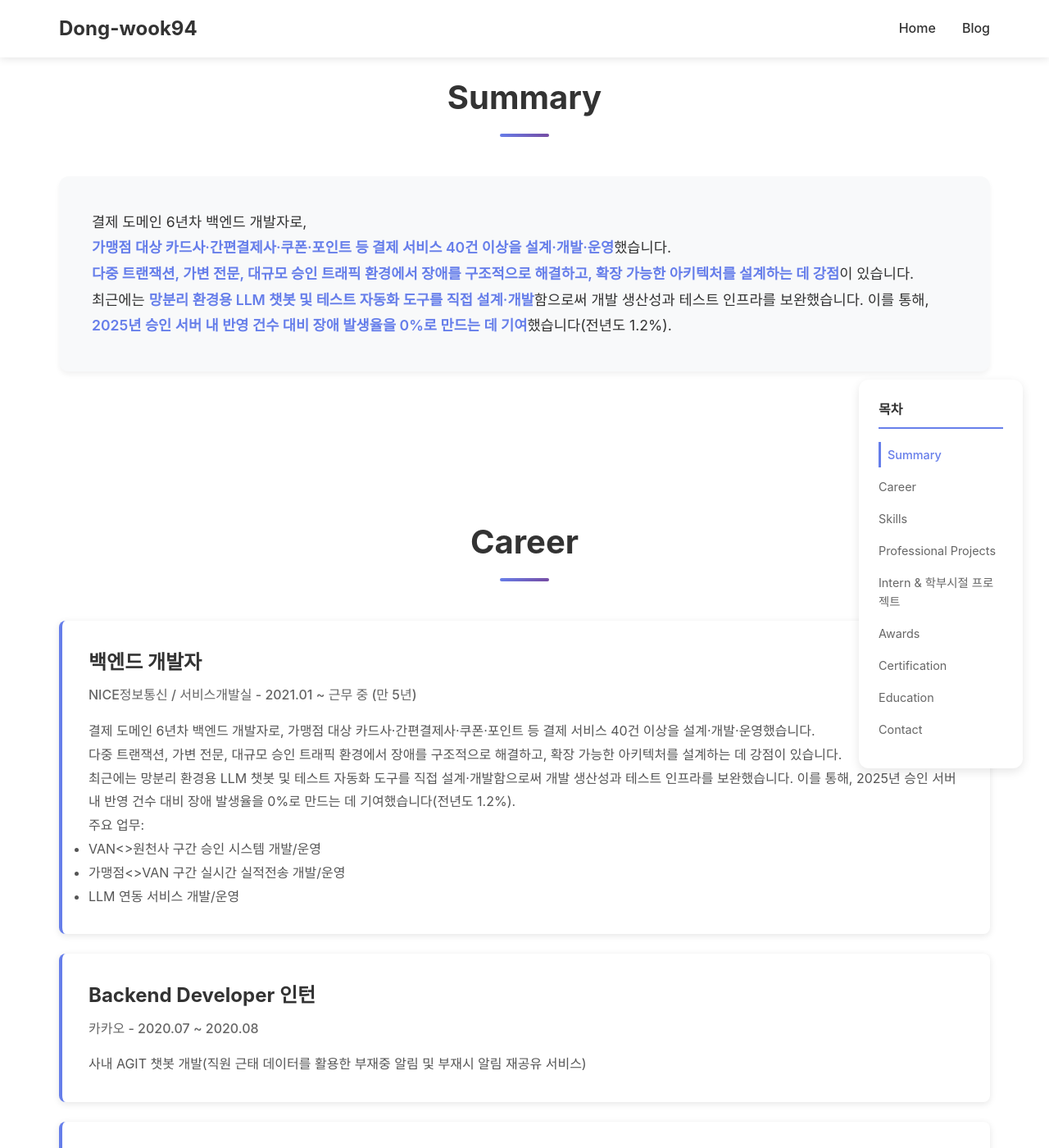
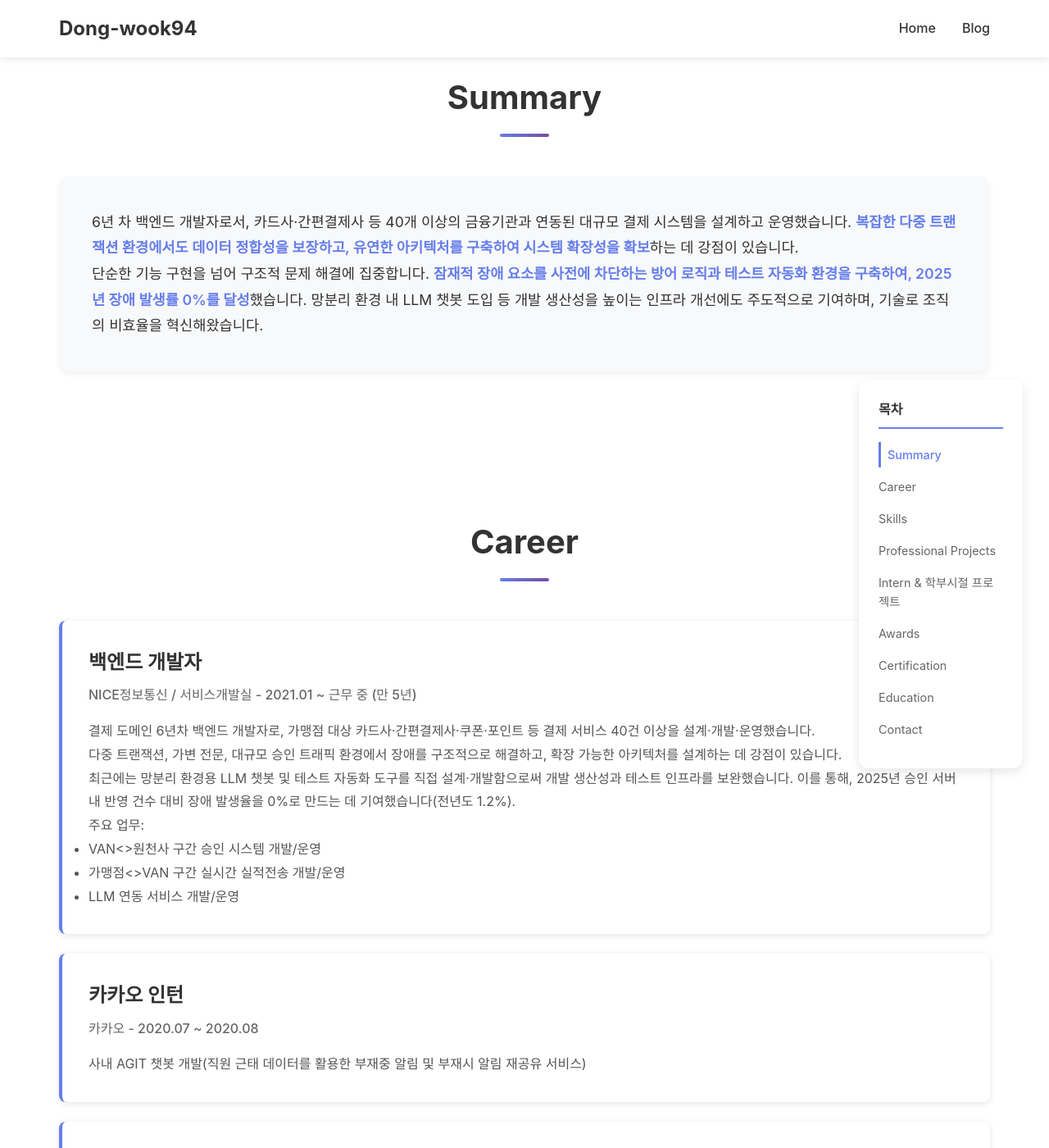
Before and after one commit to Dong-wook94/Dong-wook94.github.io, a Jekyll site: the page built from index.html, in a window 1280 px wide and 1400 px high, scrolled down 484 px. Shown: the whole window at 82% size. Built offline with Jekyll 4.4.1, drawn with Linux system fonts in a browser that asks for light colours; the list of posts is cut into pages by our own code; some of the changed text lies outside the part shown.

Commit message:
포트폴리오 3차수정

```diff
--- a/_data/academic_projects.yml
+++ b/_data/academic_projects.yml
@@ -5,7 +5,6 @@ projects:
     company: "카카오 인턴"
     period: "2020.07.06 ~ 2020.07.17"
     technologies: ["Spring Boot", "Java 8", "JPA", "MySQL", "Docker", "Kubernetes"]
-    github: "https://github.com/Dong-wook94"
     type: "intern"
 
   - title: "티스토리 관리자 용 통계 지표 수집 후 Daily Report 생성"
@@ -13,7 +12,6 @@ projects:
     company: "카카오 인턴"
     period: "2020.07.20 ~ 2020.08.07"
     technologies: ["Python", "Airflow", "Docker", "Kubernetes", "MySQL", "Google SpreadSheet"]
-    github: "https://github.com/Dong-wook94"
     type: "intern"
 
   - title: "고객사 위주로 커스터마이징 가능한 기업용 게시판 서비스"
@@ -48,4 +46,5 @@ projects:
     period: "2019"
     technologies: ["Amazon recognition Face Detection", "Amazon S3 bucket", "OpenCV", "Android", "FCM", "CoolSMS API", "Tensorflow", "Python"]
     github: "https://github.com/Dong-wook94/KNU-Project-IVSS"
+    awards: ["특허 등록"]
     type: "academic"
--- a/_data/awards.yml
+++ b/_data/awards.yml
@@ -15,3 +15,7 @@ awards:
   - title: "Wiznet Contest 2nd Prize"
     date: "2019"
     description: "미세먼지 고농도 위치정보 바탕 자율 이동 공기청정기"
+
+  - title: "대경권 프로그래밍 경진대회 장려상"
+    date: "2019"
+    description: "2019 대경권 알고리즘 대회 장려상"
--- a/_data/experience.yml
+++ b/_data/experience.yml
@@ -15,12 +15,12 @@ experiences:
       - 가맹점<>VAN 구간 실시간 실적전송 개발/운영
       - LLM 연동 서비스 개발/운영
 
-  - title: "Backend Developer 인턴"
+  - title: "카카오 인턴"
     company: "카카오"
     period: "2020.07 ~ 2020.08"
     description: "사내 AGIT 챗봇 개발(직원 근태 데이터를 활용한 부재중 알림 및 부재시 알림 재공유 서비스)"
 
-  - title: "인턴"
-    company: "WorksMobile"
+  - title: "웍스모바일 인턴"
+    company: "구 : WorksMobile, 현 Naver Cloud"
     period: "2020.01 ~ 2020.02"
     description: "관리자 기준 고객별 서비스 ON/OFF 가능한 게시판 서비스 개발 (메인 기능: 사진 태그시 얼굴 인식 기능 추가하여 자동으로 태그 기능 개발)"
--- a/_data/skills.yml
+++ b/_data/skills.yml
@@ -33,15 +33,9 @@ tools:
     icon: "🔧"
   - name: "Jenkins"
     icon: "🔨"
-  - name: "Axway"
-    icon: "🔀"
   - name: "JQuery"
     icon: "📦"
   - name: "Maven"
     icon: "📋"
   - name: "Gradle"
     icon: "📊"
-  - name: "Ollama"
-    icon: "🤖"
-  - name: "vLLM"
-    icon: "🧠"
--- a/_data/summary.yml
+++ b/_data/summary.yml
@@ -1,9 +1,9 @@
 # Summary 섹션 데이터
 summary: |
-  결제 도메인 6년차 백엔드 개발자로,
+  6년 차 백엔드 개발자로서,
+  카드사·간편결제사 등 40개 이상의 금융기관과 연동된 대규모 결제 시스템을 설계하고 운영했습니다.
+  **복잡한 다중 트랜잭션 환경에서도 데이터 정합성을 보장하고, 유연한 아키텍처를 구축하여 시스템 확장성을 확보**하는 데 강점이 있습니다.
 
-  **가맹점 대상 카드사·간편결제사·쿠폰·포인트 등 결제 서비스 40건 이상을 설계·개발·운영**했습니다.
-
-  **다중 트랜잭션, 가변 전문, 대규모 승인 트래픽 환경에서 장애를 구조적으로 해결하고, 확장 가능한 아키텍처를 설계하는 데 강점**이 있습니다.
-
-  최근에는 **망분리 환경용 LLM 챗봇 및 테스트 자동화 도구를 직접 설계·개발**함으로써 개발 생산성과 테스트 인프라를 보완했습니다. 이를 통해, **2025년 승인 서버 내 반영 건수 대비 장애 발생율을 0%로 만드는 데 기여**했습니다(전년도 1.2%).
+  단순한 기능 구현을 넘어 구조적 문제 해결에 집중합니다.
+   **잠재적 장애 요소를 사전에 차단하는 방어 로직과 테스트 자동화 환경을 구축하여, 2025년 장애 발생률 0%를 달성**했습니다.
+   망분리 환경 내 LLM 챗봇 도입 등 개발 생산성을 높이는 인프라 개선에도 주도적으로 기여하며, 기술로 조직의 비효율을 혁신해왔습니다.
```
